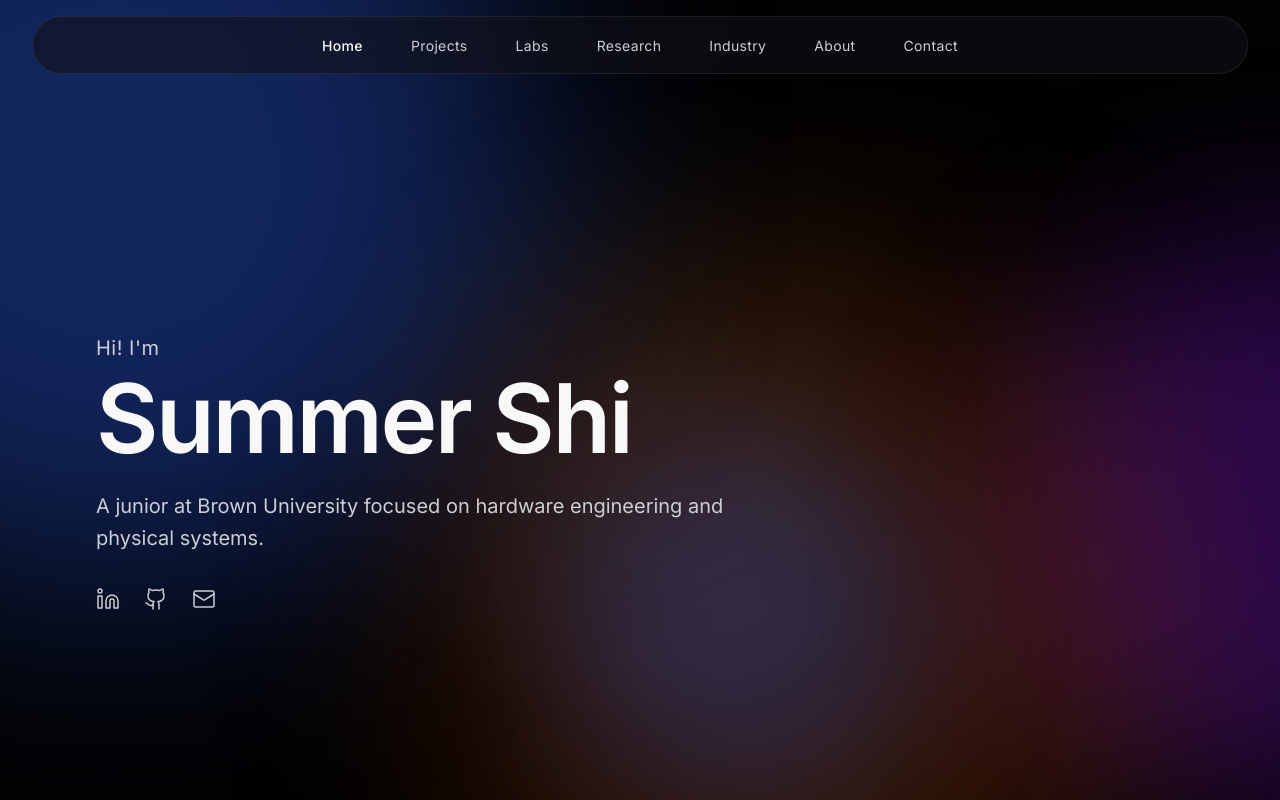
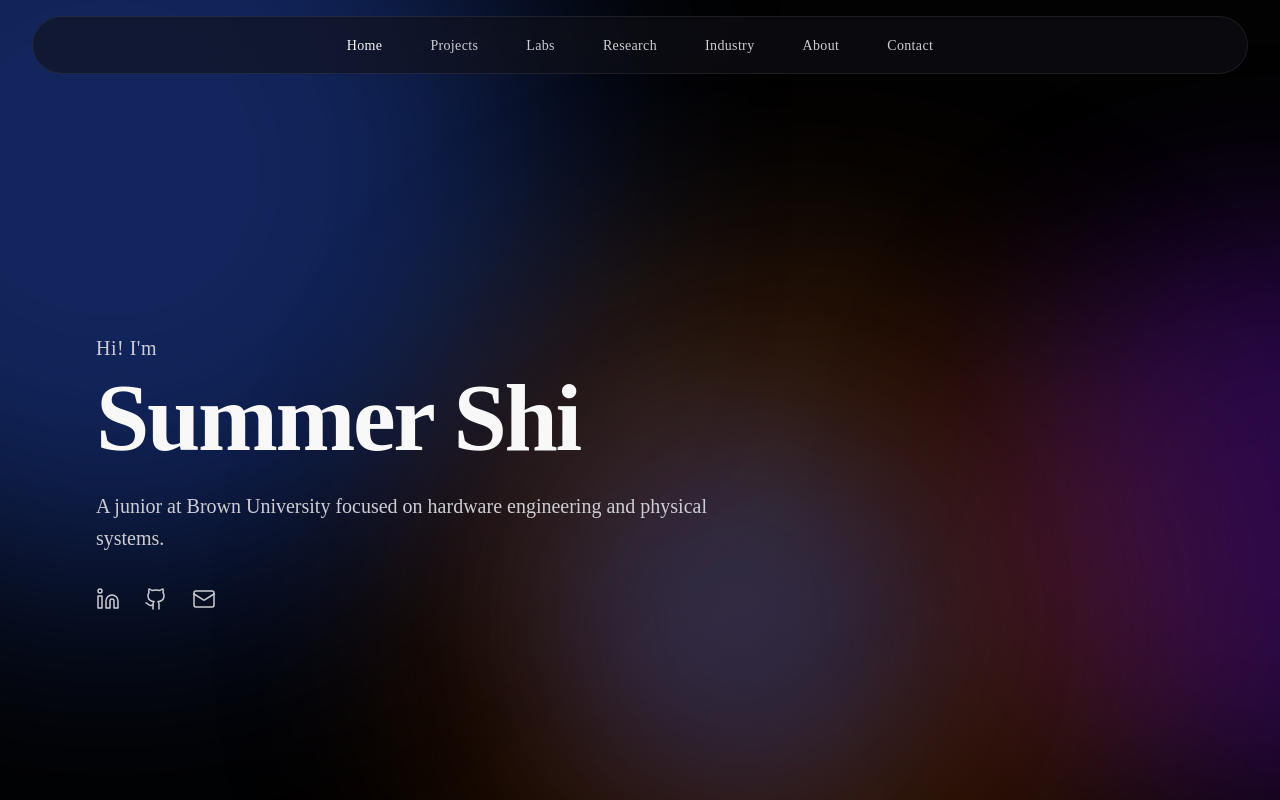
Before and after one commit to shisummer/shisummer.github.io, a Next.js app: page / in a window 1280 px wide. Shown: the top 800 px of the page. Built offline with nearby package versions, Linux system fonts and the light colour scheme.

Commit message:
Switch site font to Times New Roman

```diff
--- a/app/globals.css
+++ b/app/globals.css
@@ -63,8 +63,9 @@
 }
 
 @theme inline {
-  --font-sans: 'Inter', 'Geist', 'Geist Fallback', system-ui, sans-serif;
-  --font-mono: 'Geist Mono', 'Geist Mono Fallback', monospace;
+  --font-sans: 'Times New Roman', Times, serif;
+  --font-serif: 'Times New Roman', Times, serif;
+  --font-mono: 'Times New Roman', Times, serif;
   --color-background: var(--background);
   --color-foreground: var(--foreground);
   --color-card: var(--card);
--- a/app/layout.tsx
+++ b/app/layout.tsx
@@ -1,13 +1,6 @@
 import type { Metadata } from 'next'
-import { Inter, Geist_Mono } from 'next/font/google'
 import { Analytics } from '@vercel/analytics/next'
 import './globals.css'
-
-const inter = Inter({
-  subsets: ["latin"],
-  variable: '--font-inter'
-});
-const _geistMono = Geist_Mono({ subsets: ["latin"] });
 
 export const metadata: Metadata = {
   title: 'Summer Shi | Engineering Portfolio',
@@ -39,7 +32,7 @@ export default function RootLayout({
 }>) {
   return (
     <html lang="en" className="bg-background">
-      <body className={`${inter.variable} font-sans antialiased`}>
+      <body className="font-sans antialiased">
         {children}
         {process.env.NODE_ENV === 'production' && <Analytics />}
       </body>
```
